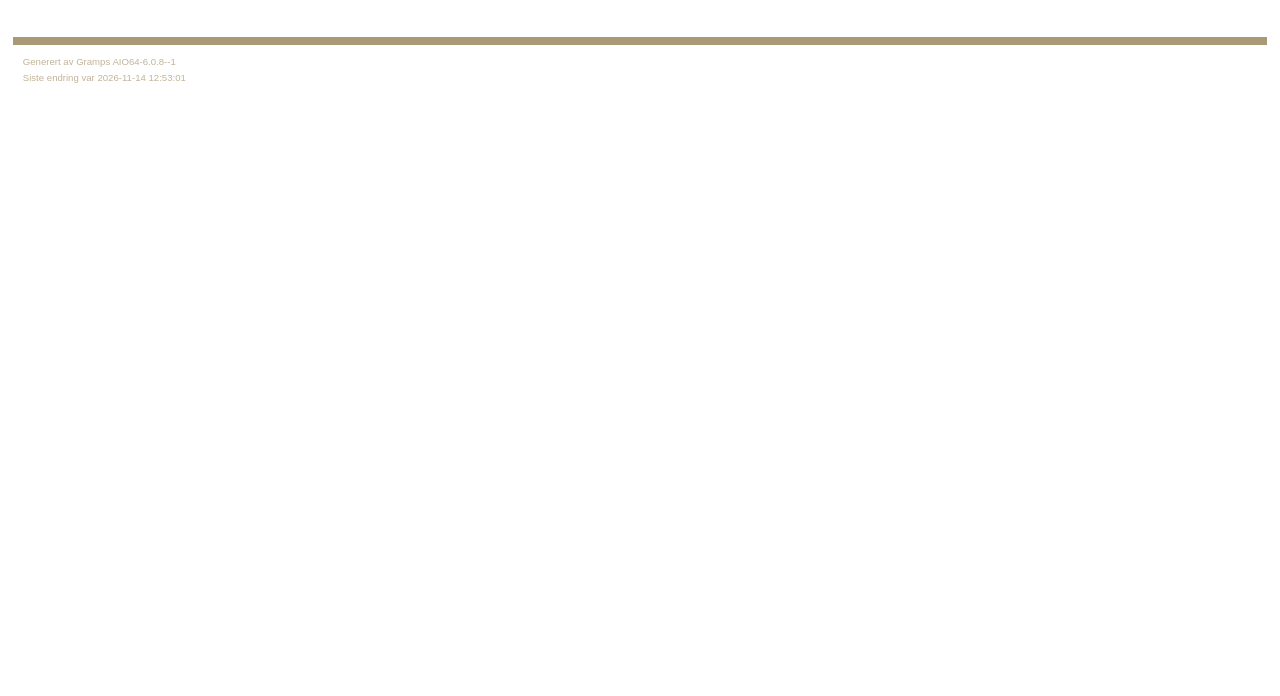
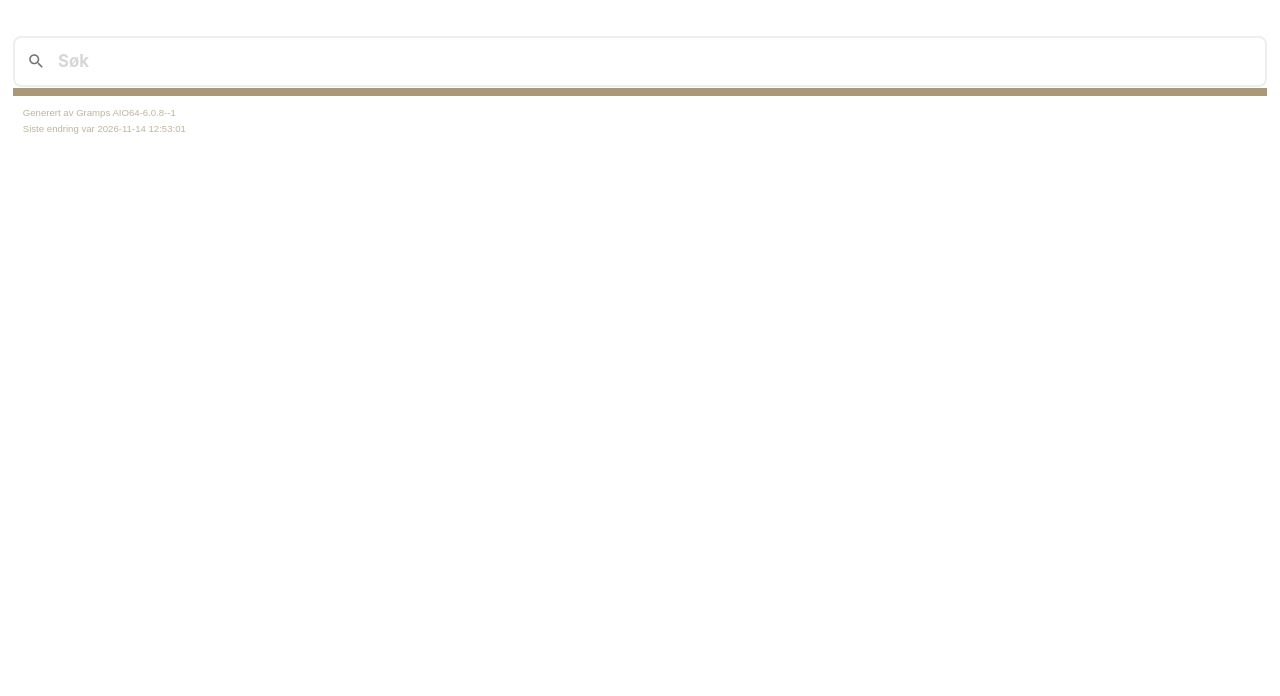
Before and after one commit to rydjord/rydjord.github.io, a plain HTML site: page introduction.html in a window 1280 px wide. Shown: the part 104-800 px from the top of the page. Drawn offline with Linux system fonts and the light colour scheme.

Commit message:
Update Pagefind UI paths in introduction.html

```diff
--- a/introduction.html
+++ b/introduction.html
@@ -74,14 +74,15 @@ function GoToTop() {
 
 		<div class="content" id="Introduction">
 			<div class="grampsstylednote">
-			<link href="./pagefind/pagefind-ui.css" rel="stylesheet">
-<script src="/slekt/pagefind/pagefind-ui.js"></script>
+<link href="/pagefind/pagefind-ui.css" rel="stylesheet">
+<script src="/pagefind/pagefind-ui.js"></script>
 <div id="search"></div>
 <script>
     window.addEventListener('DOMContentLoaded', (event) => {
-        new PagefindUI({ element: "#search", showSubResults: true, baseUrl: "./" });
+        new PagefindUI({ element: "#search", showSubResults: true, baseUrl: "/" });
     });
 </script>
+
 			</div>
 		</div>
 		<div class="fullclear"></div>
```
